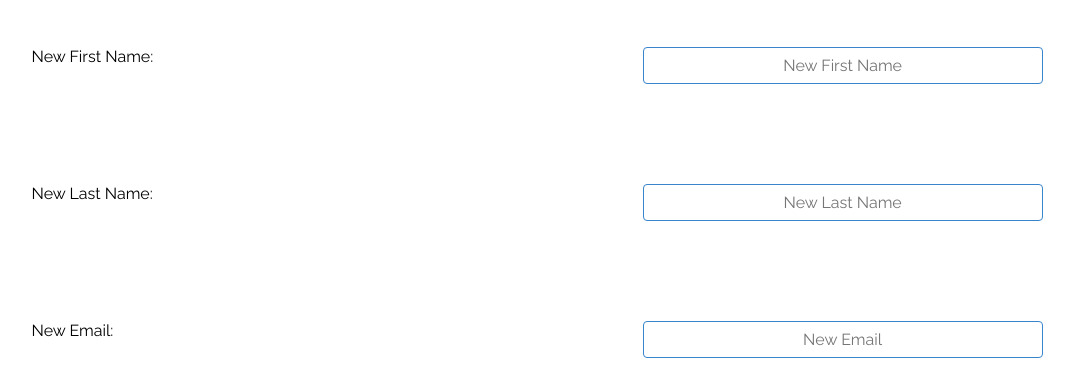
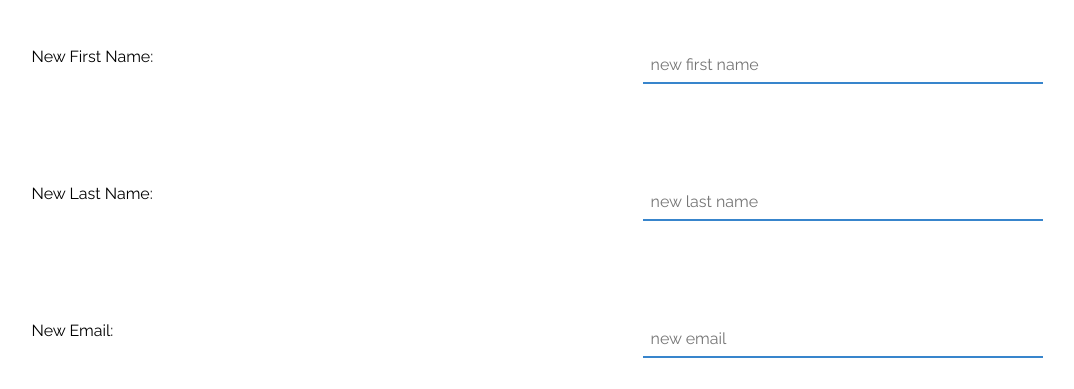
Before and after one commit to yinghuaho/MSFB-EB-Game, a website: page view/profile.html in a window 1280 px wide. Shown: the part 563-952 px from the top of the page, without its empty margins (103-1177 px from the left). Drawn offline with nearby package versions, Linux system fonts and the light colour scheme; files that its build step writes are made by us from their sources.

Commit message:
Changed some styling again

```diff
--- a/css/_login.scss
+++ b/css/_login.scss
@@ -44,7 +44,7 @@
     font-family: 'Raleway', sans-serif;
     font-size: 1em;
     display: block;
-    margin: 5px auto;
+    margin: 30px auto;
     text-align: center;
     border: 2px solid #ccc;
     border-radius: 4px;
--- a/css/profile.scss
+++ b/css/profile.scss
@@ -31,12 +31,16 @@
   .newinfo-input {
     font-family: 'Raleway', sans-serif;
     font-size: 1em;
-    text-align: center;
     width: 100%;
     background-color: #fff;
-    border: 1px solid #3885CC;
-    border-radius: 4px;
+    border-bottom: 2px solid #3885CC;
+    border-top: none;
+    border-right: none;
+    border-left: none;
     padding: 8px;
+    &:focus {
+      background-color: #ebf2f9;
+    }
   }
 }
 
--- a/view/profile.html
+++ b/view/profile.html
@@ -24,22 +24,22 @@
 
     <div class="settingElement">
       <div>New First Name:</div>
-      <div class="profile-input"><input id="new-firstname" class="newinfo-input" type="text" placeholder="New First Name"/></div>
+      <div class="profile-input"><input id="new-firstname" class="newinfo-input" type="text" placeholder="new first name"/></div>
     </div>
 
     <div class="settingElement">
       <div>New Last Name:</div>
-      <div class="profile-input"><input id="new-lastname" class="newinfo-input" type="text" placeholder="New Last Name"/></div>
+      <div class="profile-input"><input id="new-lastname" class="newinfo-input" type="text" placeholder="new last name"/></div>
     </div>
 
     <div class="settingElement">
       <div>New Email:</div>
-      <div class="profile-input"><input id="new-email" class="newinfo-input" type="text" placeholder="New Email"/></div>
+      <div class="profile-input"><input id="new-email" class="newinfo-input" type="text" placeholder="new email"/></div>
     </div>
 
     <div class="settingElement">
       <div>New Password:</div>
-      <div class="profile-input"><input id="new-password" class="newinfo-input" type="text" placeholder="New Password"/></div>
+      <div class="profile-input"><input id="new-password" class="newinfo-input" type="text" placeholder="new password"/></div>
     </div>
 
     <button id="update-info">Update Info</button>
```
Also changed, not shown: index.html (+3 -5 lines), view/items.html (added, +5 -0 lines), css/css/global.css, css/css/profile.css, 2 other files.
